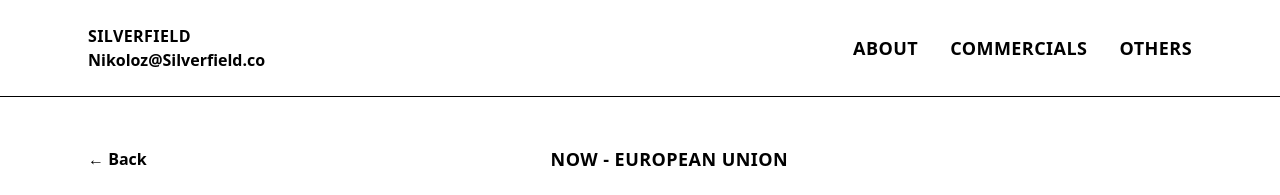
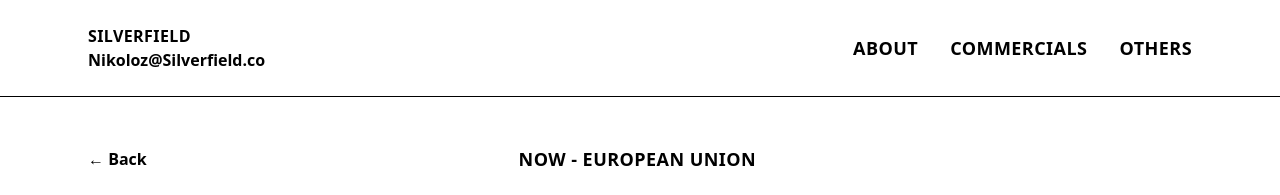
Before and after one commit to NikoT2/whiteprint, an Astro site: page /projects/now in a window 1280 px wide. Shown: the top 195 px of the page. Built offline with nearby package versions, Linux system fonts and the light colour scheme; Astro itself is replaced by a stand-in of ours; grey boxes are pictures that could not be loaded.

Commit message:
Update ProjectPage.astro

```diff
--- a/src/components/ProjectPage.astro
+++ b/src/components/ProjectPage.astro
@@ -44,7 +44,7 @@ function getAspectRatioValue(aspectRatio?: string): string {
       ← Back
     </button>
     <h1
-      class="flex-1 text-lg font-extrabold text-black uppercase tracking-wide text-center"
+      class="flex-1 text-lg mr-16 font-extrabold text-black uppercase tracking-wide text-center"
     >
       {title}
     </h1>
```
